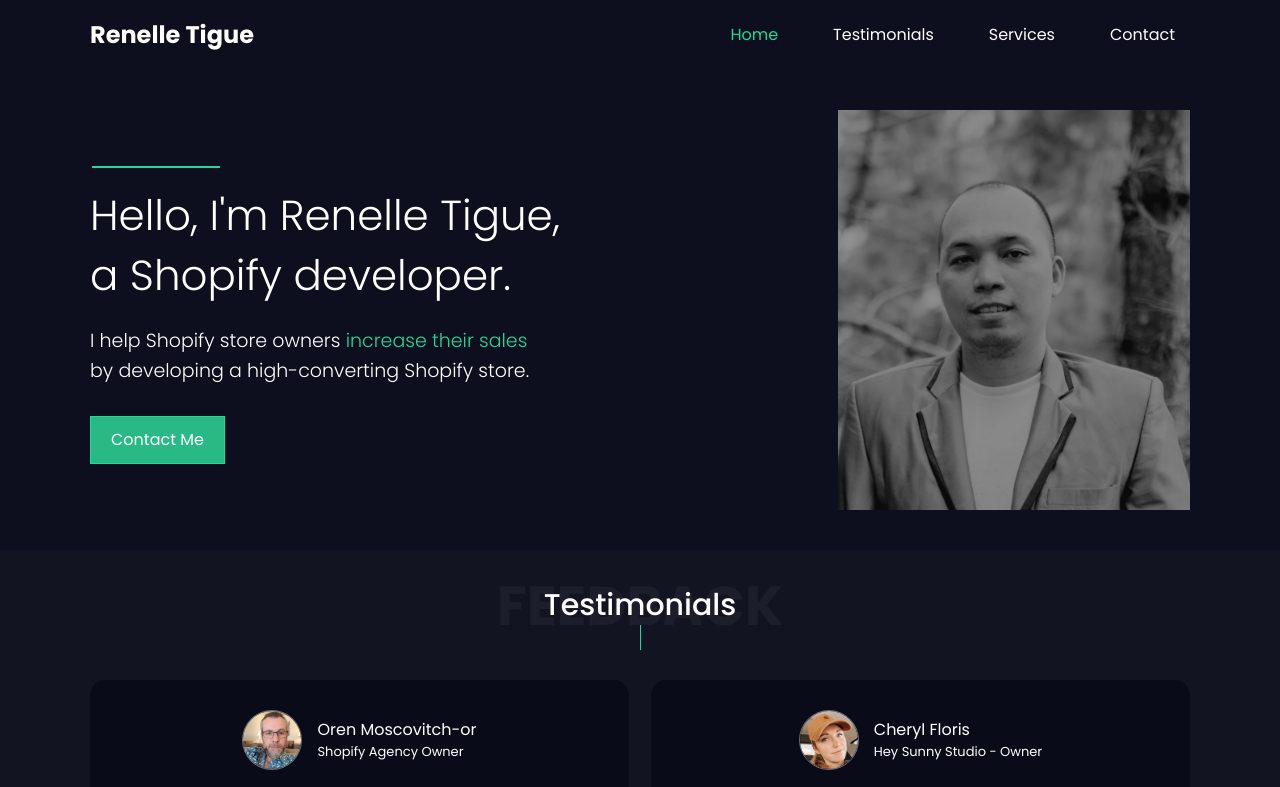
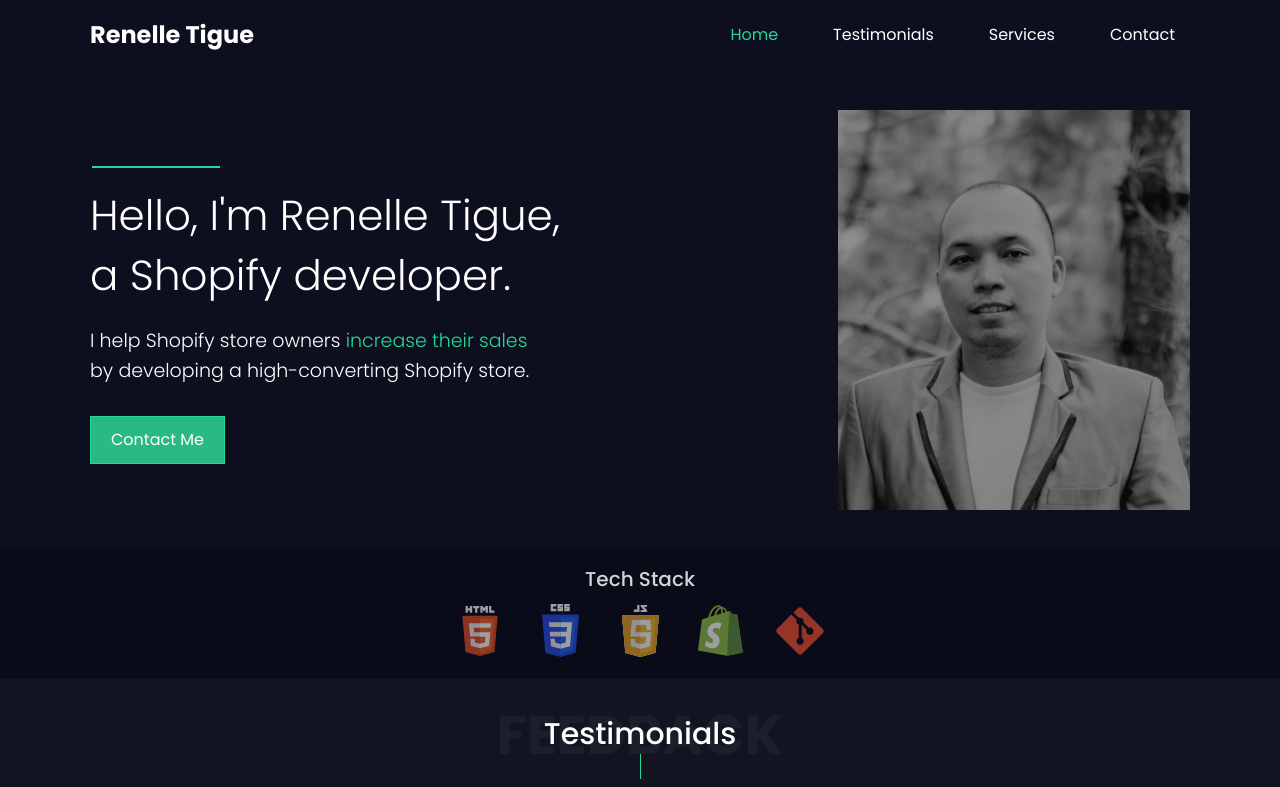
Before and after one commit to TechRenT/portfolio-2022, a plain HTML site: page index.html in a window 1280 px wide. Shown: the top 787 px of the page. Drawn offline with Linux system fonts and the light colour scheme.

Commit message:
Initial design for  Tech Stack section

```diff
--- a/css/styles.css
+++ b/css/styles.css
@@ -199,7 +199,6 @@ nav ul li a.active {
   color: white;
   margin-top: -1px;
   margin-bottom: -1px;
-  display: none;
 }
 
 .tech-stack__title h2 {
@@ -207,6 +206,8 @@ nav ul li a.active {
   font-size: 30px;
   font-weight: 500;
   margin-bottom: 15px;
+  color: #d4d4d4;
+  font-size: 20px;
 }
 
 .tech-stack__icons {
@@ -214,6 +215,27 @@ nav ul li a.active {
   justify-content: center;
   align-items: center;
   column-gap: 10px;
+  opacity: 0.6;
+}
+
+.tech-stack__icon {
+  width: 50px;
+  height: auto;
+  display: flex;
+  justify-content: center;
+}
+
+.tech-stack__icon.css .tech-stack__img-container,
+.tech-stack__icon.javascript .tech-stack__img-container {
+  width: 37px;
+}
+
+.tech-stack__icon.shopify .tech-stack__img-container {
+  width: 45px;
+}
+
+.tech-stack__icon img  {
+  width: 100%;
 }
 
 .testimonial {
@@ -642,6 +664,10 @@ nav ul li a.active {
     width: 40%;
   }
 
+  .tech-stack__icons {
+    column-gap: 30px;
+  }
+
   .testimonial__blocks {
     display: flex;
     flex-wrap: wrap;
--- a/index.html
+++ b/index.html
@@ -147,20 +147,30 @@
       <div class="container">
         <div class="tech-stack__title"><h2>Tech Stack</h2></div>
         <div class="tech-stack__icons">
-          <div class="tech-stack__icon">
-            HTML
+          <div class="tech-stack__icon html">
+            <div class="tech-stack__img-container">
+              <img src="/images/html-logo.svg" alt="HTML Logo" />
+            </div>
           </div>
-          <div class="tech-stack__icon">
-            CSS
+          <div class="tech-stack__icon css">
+            <div class="tech-stack__img-container">
+              <img src="/images/css-logo.svg" alt="CSS Logo" />
+            </div>
           </div>
-          <div class="tech-stack__icon">
-            Javascript
+          <div class="tech-stack__icon javascript">
+            <div class="tech-stack__img-container">
+              <img src="/images/js-logo.svg" alt="Javascript Logo" />
+            </div>
           </div>
-          <div class="tech-stack__icon">
-            Shopify
+          <div class="tech-stack__icon shopify">
+            <div class="tech-stack__img-container">
+              <img src="/images/shopify-logo.svg" alt="Shopify Logo" />
+            </div>
           </div>
-          <div class="tech-stack__icon">
-            Liquid
+          <div class="tech-stack__icon git">
+            <div class="tech-stack__img-container">
+              <img src="/images/git-logo.svg" alt="Git Logo" />
+            </div>
           </div>
         </div>
       </div>
```
Also changed, not shown: images/css-logo.svg (added), images/git-logo.svg (added), images/html-logo.svg (added), images/js-logo.svg (added), images/liquid-logo.png (added), images/shopify-logo.svg (added), 5 other files.
